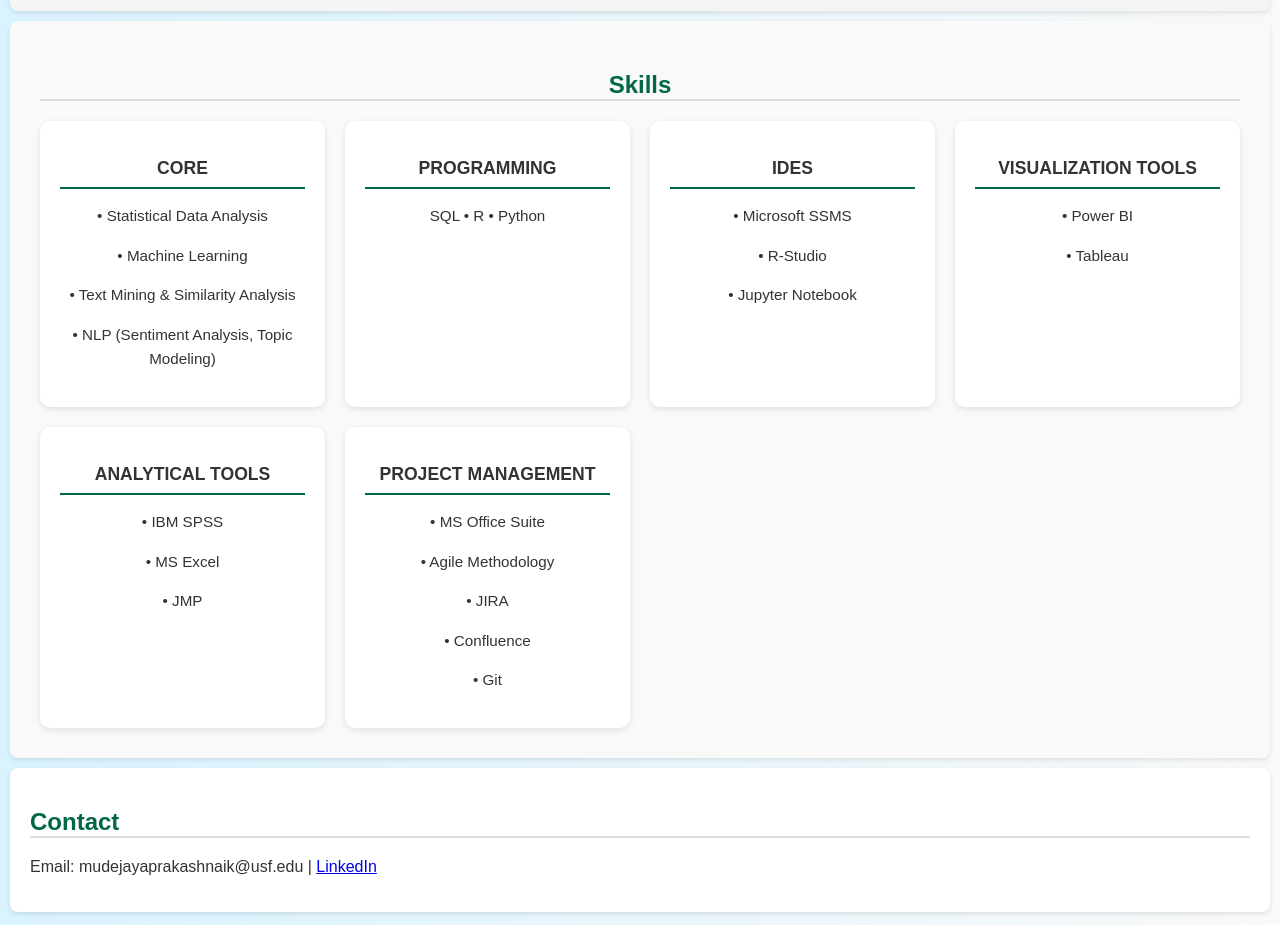
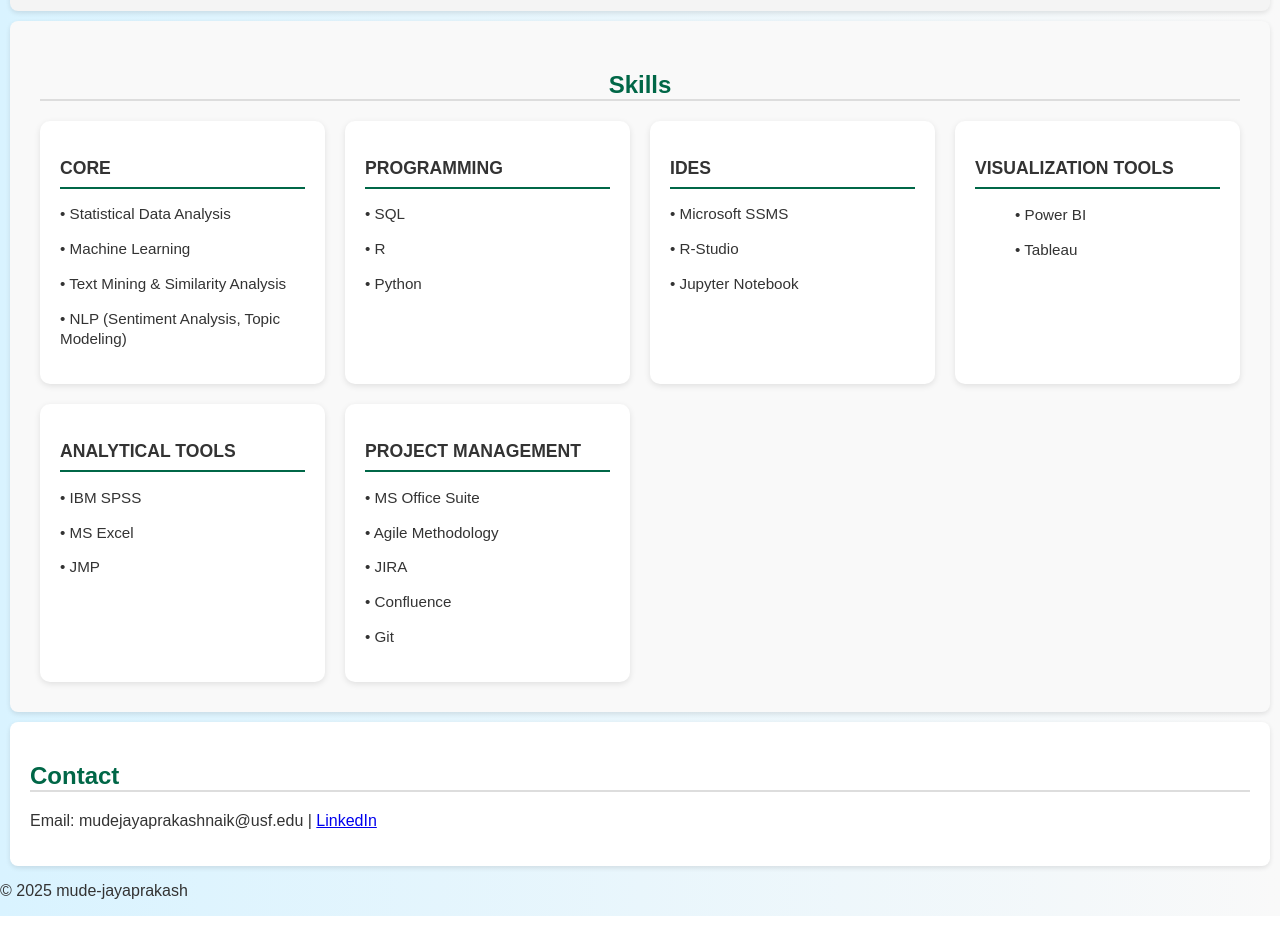
Before and after one commit to mudejayaprakash/portfolio-mudejayaprakashnaik, a plain HTML site: page index.html in a window 1280 px wide. Shown: the part 920-1845 px from the top of the page. Drawn offline with Linux system fonts and the light colour scheme.

Commit message:
left allignment

```diff
--- a/index.html
+++ b/index.html
@@ -70,7 +70,9 @@
 
     <div class="skill-box">
       <h3>PROGRAMMING</h3>
-      <p>SQL • R • Python</p>
+      <p>• SQL</p>
+      <p>• R</p>
+      <p>• Python</p>
     </div>
 
     <div class="skill-box">
@@ -82,8 +84,10 @@
 
     <div class="skill-box">
       <h3>VISUALIZATION TOOLS</h3>
+      <ul>
       <p>• Power BI</p>
       <p>• Tableau</p>
+      </ul>
     </div>
 
     <div class="skill-box">
--- a/style.css
+++ b/style.css
@@ -104,7 +104,7 @@ section:hover {
   padding: 20px;
   border-radius: 10px;
   box-shadow: 0 2px 6px rgba(0,0,0,0.1);
-  text-align: center;
+  text-align: left;
   transition: transform 0.2s ease-in-out;
 }
 
@@ -124,5 +124,5 @@ section:hover {
 
 .skill-box p {
   font-size: 0.95rem;
-  line-height: 1.6;
+  line-height: 1.3;
 }
```
